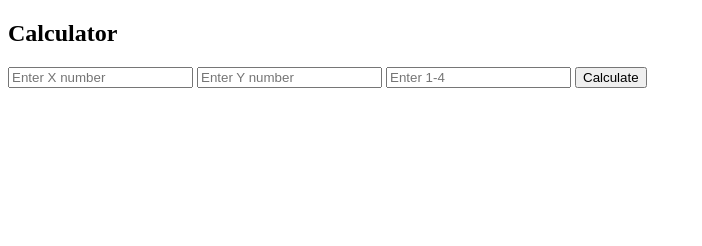
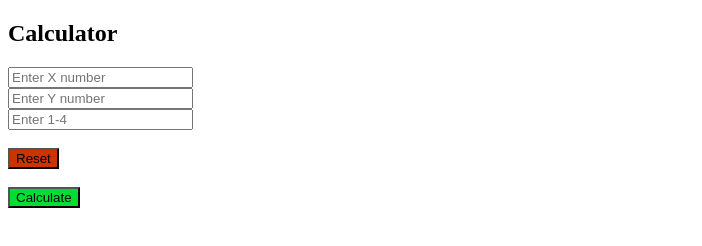
Before and after one commit to Maetz007/week_3_assignment, a website: page public/index.html in a window 1280 px wide. Shown: the whole page, without its empty margins (0-702 px from the left). Drawn offline with Linux system fonts and the light colour scheme.

Commit message:
added reset button

```diff
--- a/public/index.html
+++ b/public/index.html
@@ -9,9 +9,12 @@
 
     <h2>Calculator</h2>
 
-      <input type="text" id="x" name="x" placeholder="Enter X number">
-      <input type="text" id="y" name="y" placeholder="Enter Y number">
-      <input type="text" id="z" name="z" placeholder="Enter 1-4">
+      <form action="">
+      <input type="text" id="x" name="x" placeholder="Enter X number"><br>
+      <input type="text" id="y" name="y" placeholder="Enter Y number"><br>
+      <input type="text" id="z" name="z" placeholder="Enter 1-4"><br><br>
+      <button id="resetBtn" value="Reset">Reset</button><br><br>
+      </form>
 
       <button id="calcBtn">Calculate</button>
 
--- a/public/scripts.js
+++ b/public/scripts.js
@@ -6,9 +6,11 @@ var calcInput = {
   "z": z
 }; // end calcInput object
 
-$("#calcBtn").on("click", function(){
+$("#calcBtn").css("background-color", "#00DD33").on("click", function(){
   calculate();
 });
+
+ $("#resetBtn").css("background-color", "#CC3300");
 
 function calculate(){
   calcInput.x = $("#x").val();
```
